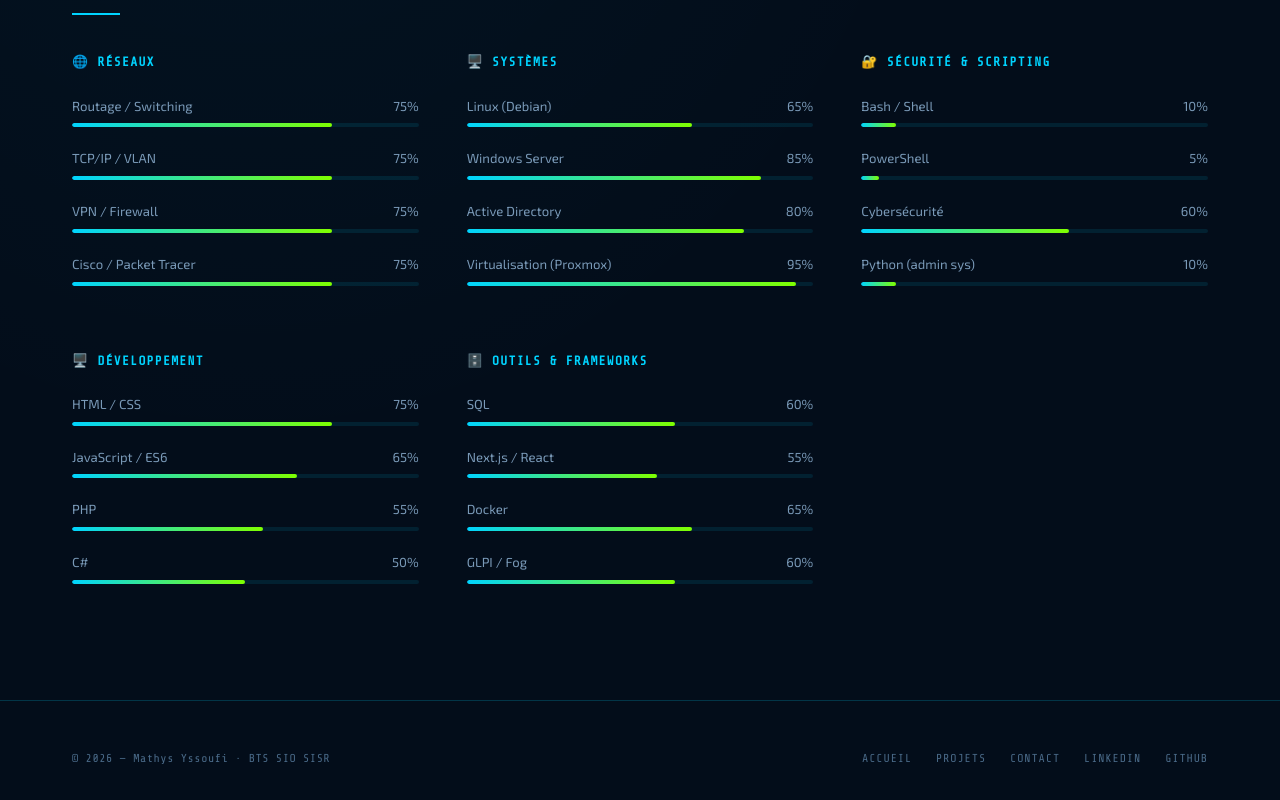
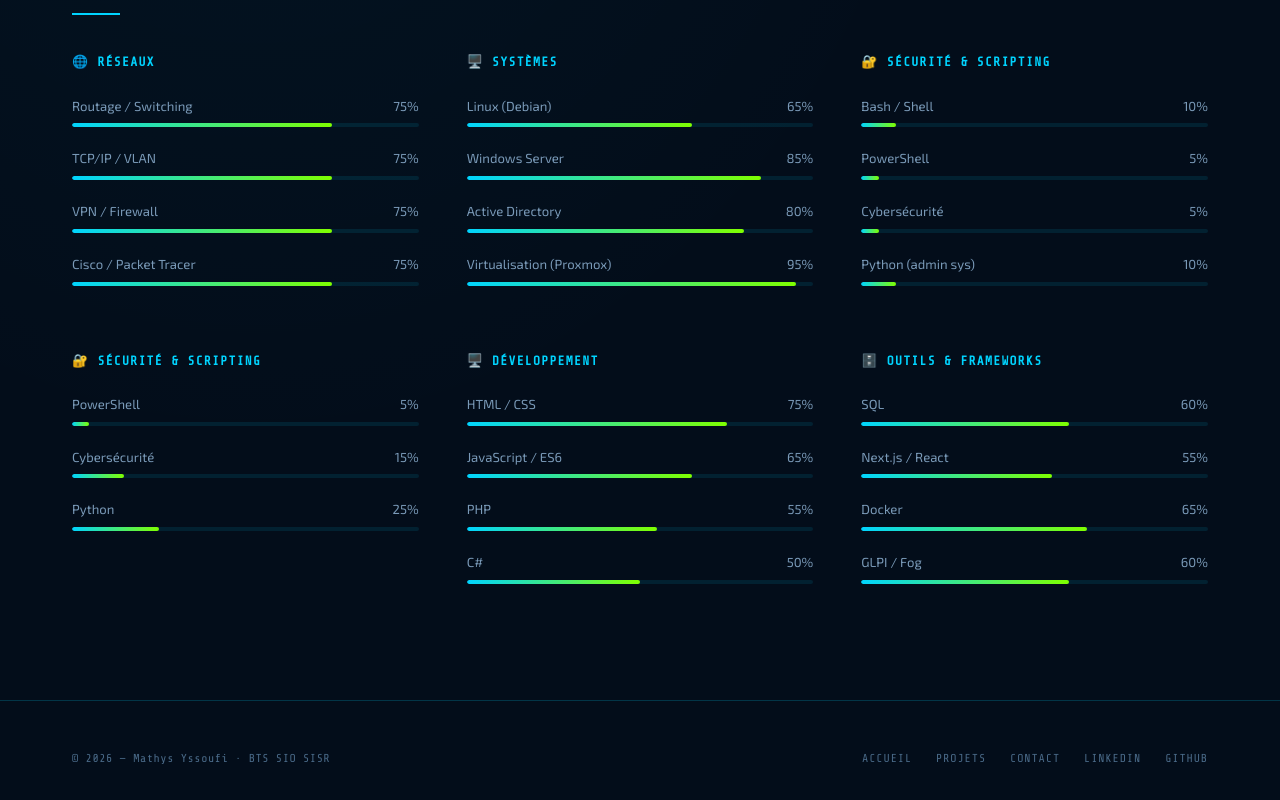
Before and after one commit to Sachanobi24/portfolio, a Next.js app: page / in a window 1280 px wide. Shown: the part 1572-2372 px from the top of the page. Built offline with nearby package versions, Linux system fonts and the light colour scheme.

Commit message:
mise a jour competences

```diff
--- a/src/data/config.ts
+++ b/src/data/config.ts
@@ -69,8 +69,16 @@ export const config = {
       items: [
         { nom: "Bash / Shell", niveau: 10 },
         { nom: "PowerShell", niveau: 5 },
-        { nom: "Cybersécurité", niveau: 60 },
+        { nom: "Cybersécurité", niveau: 5 },
         { nom: "Python (admin sys)", niveau: 10 },
+      ],
+    },
+    {
+      categorie: "🔐 Sécurité & Scripting",
+      items: [
+        { nom: "PowerShell", niveau: 5 },
+        { nom: "Cybersécurité", niveau: 15 },
+        { nom: "Python", niveau: 25 },
       ],
     },
     {
```
